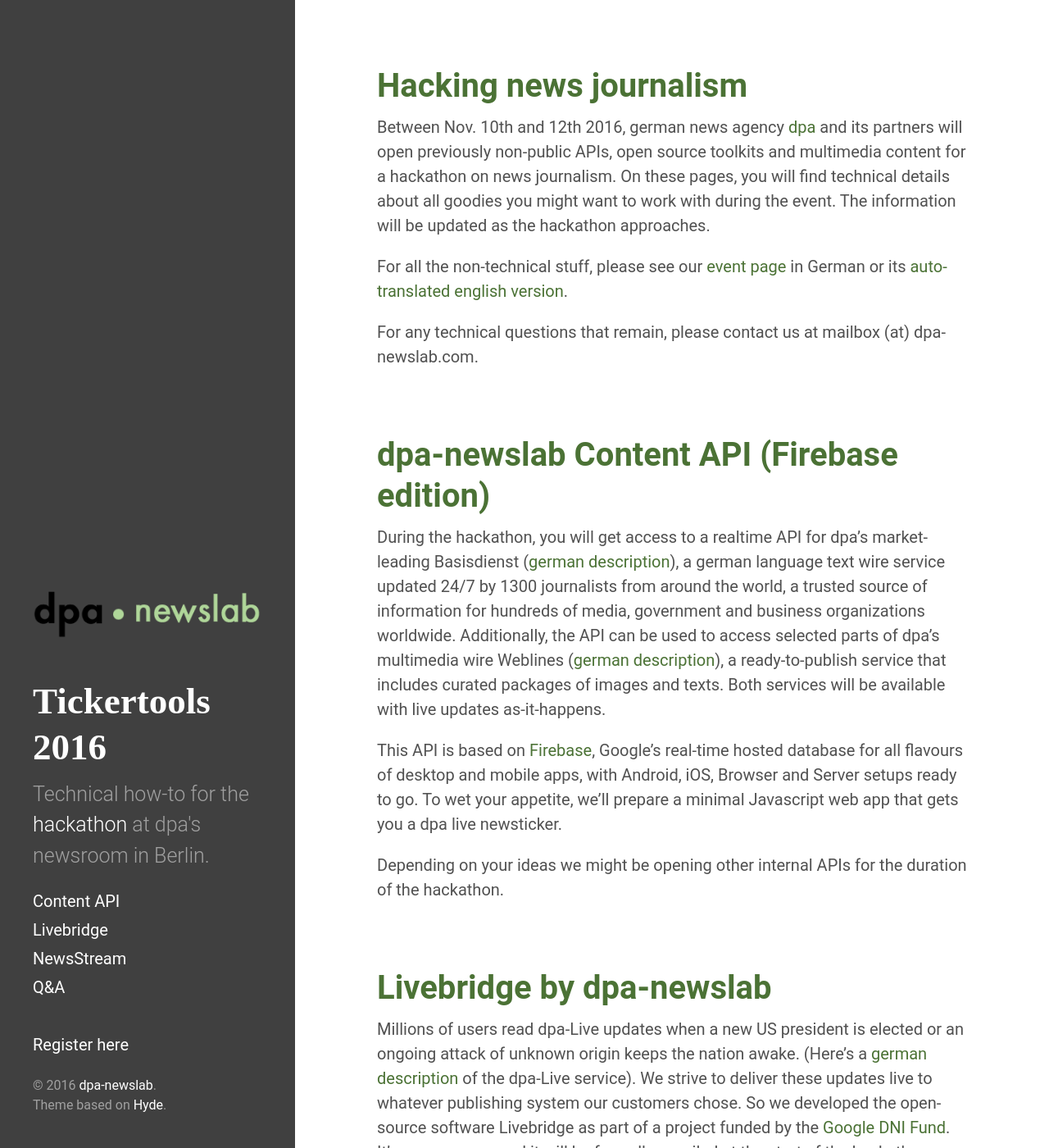
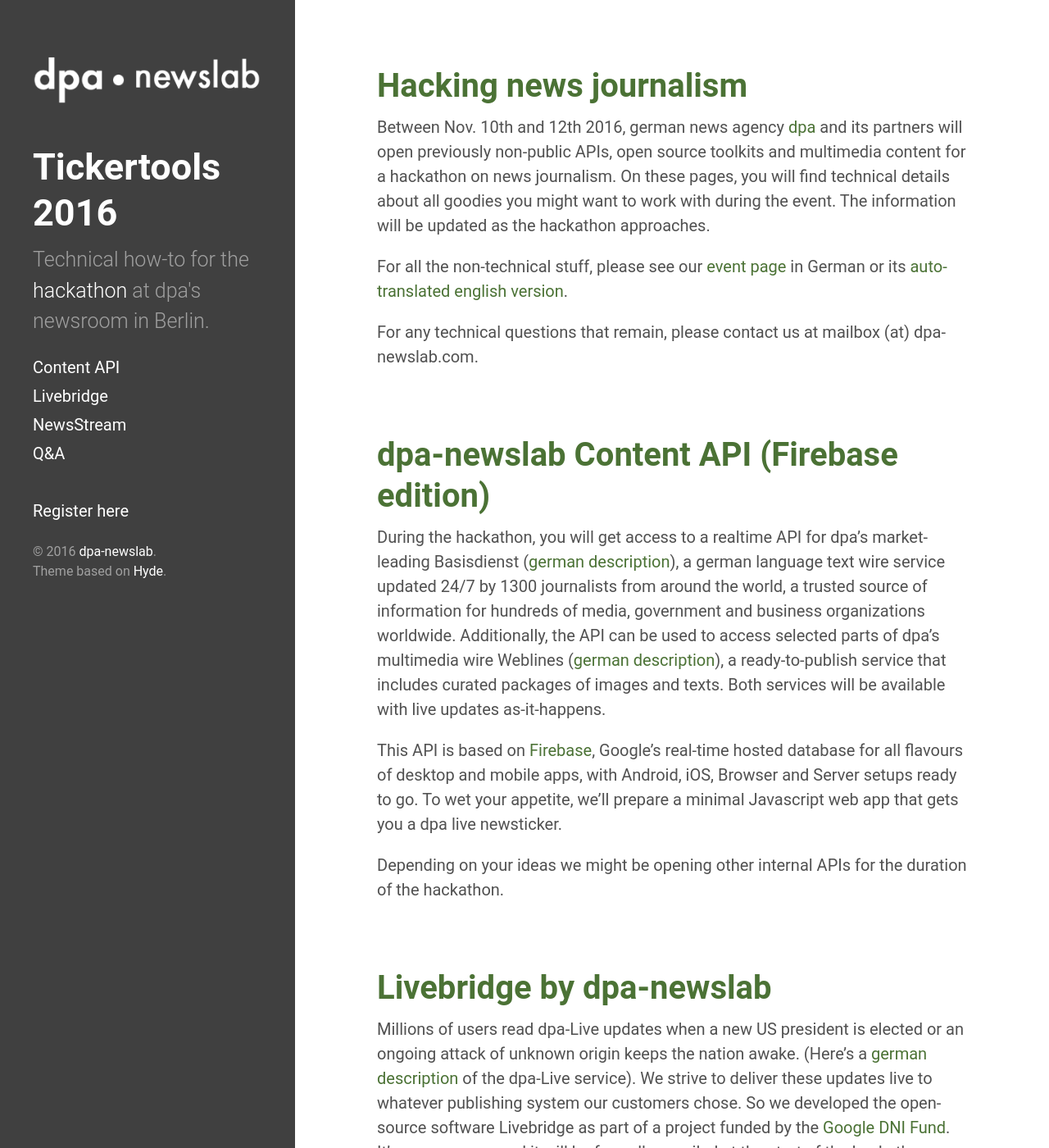
Before and after one commit to mper-bcn-ny/2017-metro, a Jekyll site: the page built from index.html, in a window 1280 px wide and 1400 px high. Shown: the whole window at 82% size. Built offline with Jekyll 4.4.1, drawn with Linux system fonts in a browser that asks for light colours; the list of posts is cut into pages by our own code.

Commit message:
anhuebsch

```diff
--- a/_includes/sidebar.html
+++ b/_includes/sidebar.html
@@ -1,7 +1,7 @@
 <div class="sidebar">
   <div class="container sidebar-sticky">
     <div class="sidebar-logo" style="valign: top">
-        <img src="{{ site.baseurl }}public/newslab-logo.png">
+        <img src="{{ site.baseurl }}public/newslab-logo-inv.png">
     </div>
     <div class="sidebar-about">
       <h1 class="small" >
--- a/public/css/hyde.css
+++ b/public/css/hyde.css
@@ -33,6 +33,8 @@
 
 html {
   font-family: "Roboto", Helvetica, Arial, sans-serif;
+  -webkit-font-smoothing: antialiased;
+  -moz-osx-font-smoothing: grayscale;
 }
 @media (min-width: 48em) {
   html {
@@ -79,7 +81,7 @@ html {
 .sidebar-about h1 {
   color: #fff;
   margin-top: 0;
-  font-family: "Ubuntu", serif;
+  font-family: "Roboto", serif;
   font-size: 2.25rem;
 }
 
@@ -109,7 +111,6 @@ a.sidebar-nav-item:focus {
   .sidebar-sticky {
     position: absolute;
     right:  1rem;
-    bottom: 1rem;
     left:   1rem;
   }
 }
```
Also changed, not shown: public/newslab-logo-inv.png (added).
